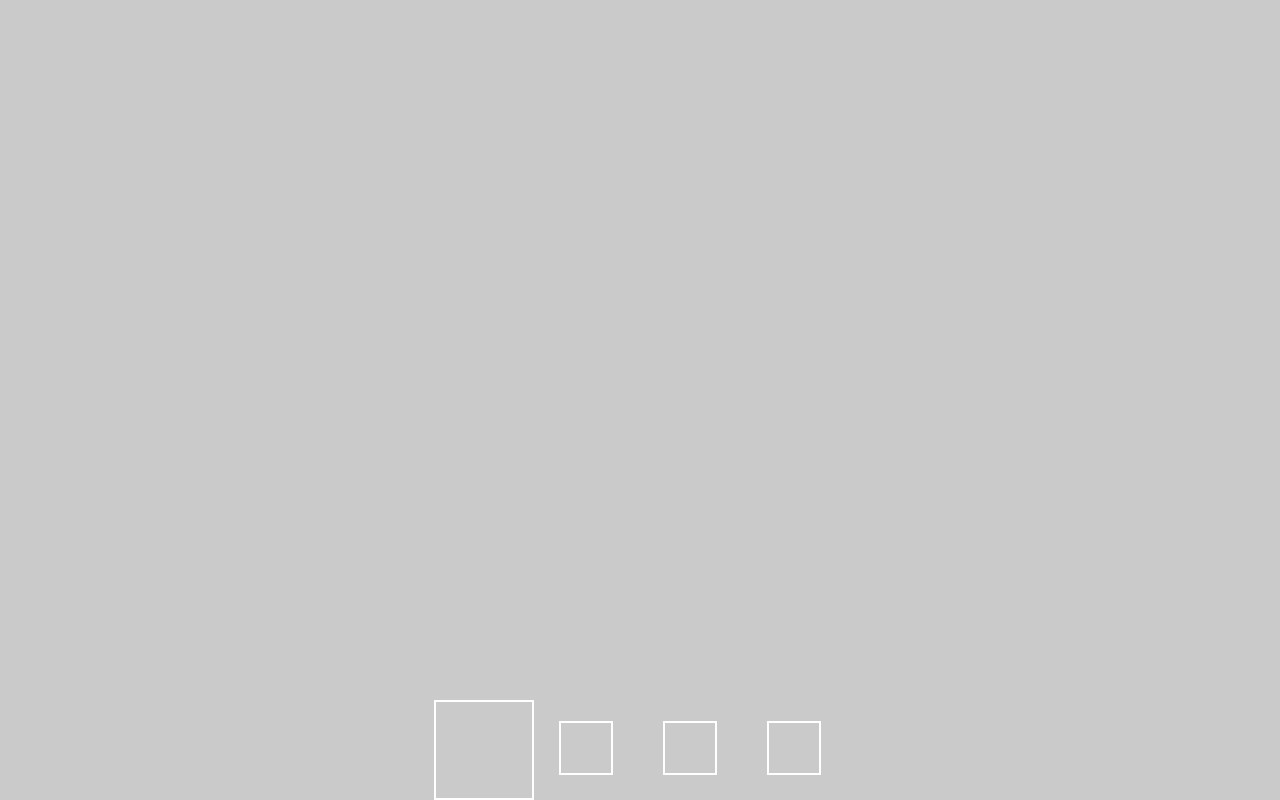
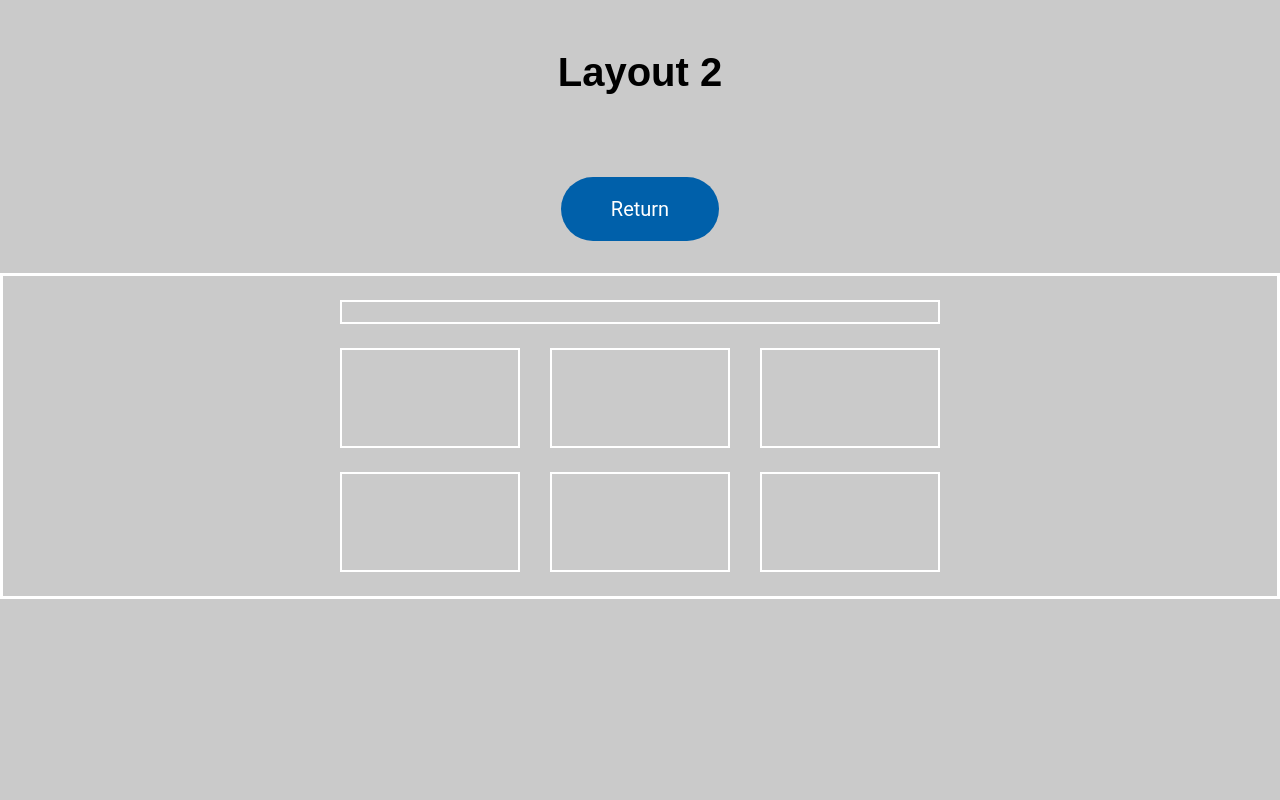
Before and after one commit to ARA90AR90/Box-Methods, a plain HTML site: page layout2.html in a window 1280 px wide. Drawn offline with Linux system fonts and the light colour scheme.

Commit message:
Fixed bugs in Layout1 and added onto Layout2

```diff
--- a/layout2.html
+++ b/layout2.html
@@ -1,19 +1,34 @@
 <!DOCTYPE html>
 <html lang="en">
-<head>
-    <meta charset="UTF-8">
-    <meta http-equiv="X-UA-Compatible" content="IE=edge">
-    <meta name="viewport" content="width=device-width, initial-scale=1.0">
-    <link rel="stylesheet" href="styles.css">
+  <head>
+    <meta charset="UTF-8" />
+    <meta http-equiv="X-UA-Compatible" content="IE=edge" />
+    <meta name="viewport" content="width=device-width, initial-scale=1.0" />
+    <link rel="stylesheet" href="styles.css" />
     <title>Layout 2</title>
-</head>
-<body>
-    <div class="container">
-        <div class="box-wrapper">
-        <div class="box"></div>
-       </div>
-         <div class="box box-small"></div>
-         <div class="box box-small"></div>
-         <div class="box box-small"></div>
-</body>
+  </head>
+  <body>
+    <div>
+      <h2>Layout 2</h2>
+    </div>
+    <section>
+      <div class="container-rtn">
+        <div class="buttons btn-return"></div>
+        <a href="./index.html" class="btn btn-return"> Return</a>
+      </div>
+    </section>
+    <div class="container-2">
+      <div class="row">
+        <div class="title"></div>
+        <div class="box-wrapper-2">
+          <div class="box-small-2"></div>
+          <div class="box-small-2"></div>
+          <div class="box-small-2"></div>
+          <div class="box-small-2"></div>
+          <div class="box-small-2"></div>
+          <div class="box-small-2"></div>
+        </div>
+      </div>
+    </div>
+  </body>
 </html>
--- a/styles.css
+++ b/styles.css
@@ -20,19 +20,28 @@ body{
     display: flex;
     align-items: flex-end;
     justify-content: center;
+    flex-wrap: wrap;
 }
 
 
 h2{
     display: flex;
     align-items: center;
-    flex-direction: column;
     justify-content: center;
     padding: 50px;
     font-weight: 500px;
     font-size: 40px;
     font-family:Arial, Helvetica, sans-serif
 }
+
+.image{
+    display: flex;
+    width: 100%;
+    align-items: center;
+    justify-content: center;
+    margin-top: 25px;
+}
+
 
 
 .buttons{
@@ -90,6 +99,7 @@ h2{
 
 .btn-return{
     background: rgb(0, 96, 170);
+    height: 100%;
     color: white;
     border-radius: 35px;
 
@@ -97,10 +107,11 @@ h2{
 
 
 .container-rtn{
+    width: 100%;
     height: 100%;
     display: flex;
-    align-items: center;
     justify-content: center;
+
 }
 
 
@@ -108,13 +119,10 @@ h2{
 
 .container-1{
     border: 3px solid black;
-    width: 100%;
-    height: 125px;
     display: flex;
     justify-content: space-between;
     align-items:center;
     padding: 25px;
-    margin: 25px;
 }
 
 .box-wrapper{
@@ -127,7 +135,6 @@ h2{
     border: 2px solid white;
     width: 100px;
     height: 100px;
-
 }
 
 
@@ -136,6 +143,41 @@ h2{
     width: 50px;
     height: 50px;
     display: flex;
-    padding: 25px;
-    margin: 25px;
+    margin-left: 24px;
 }
+
+
+/* Layout 2 */
+
+.container-2 {
+    border: 3px solid white;
+    padding: 24px 24px 0px 24px;
+
+}
+
+.row {
+    width: 100%;
+    max-width: 600px;
+    margin: 0 auto;
+}
+
+.title{
+    border: 2px solid white;
+    width: 100%;
+    height: 24px;
+    margin-bottom: 24px;
+}
+
+.box-wrapper-2{
+    display: flex;
+    flex-wrap: wrap;
+    justify-content: space-between;
+
+}
+
+.box-small-2{
+    border: 2px solid white;
+    height:100px;
+    width: 30%;
+    margin-bottom: 24px;
+}
```
Also changed, not shown: layout1.html (+9 -1 lines), assets/Layout 1.JPG (added).
